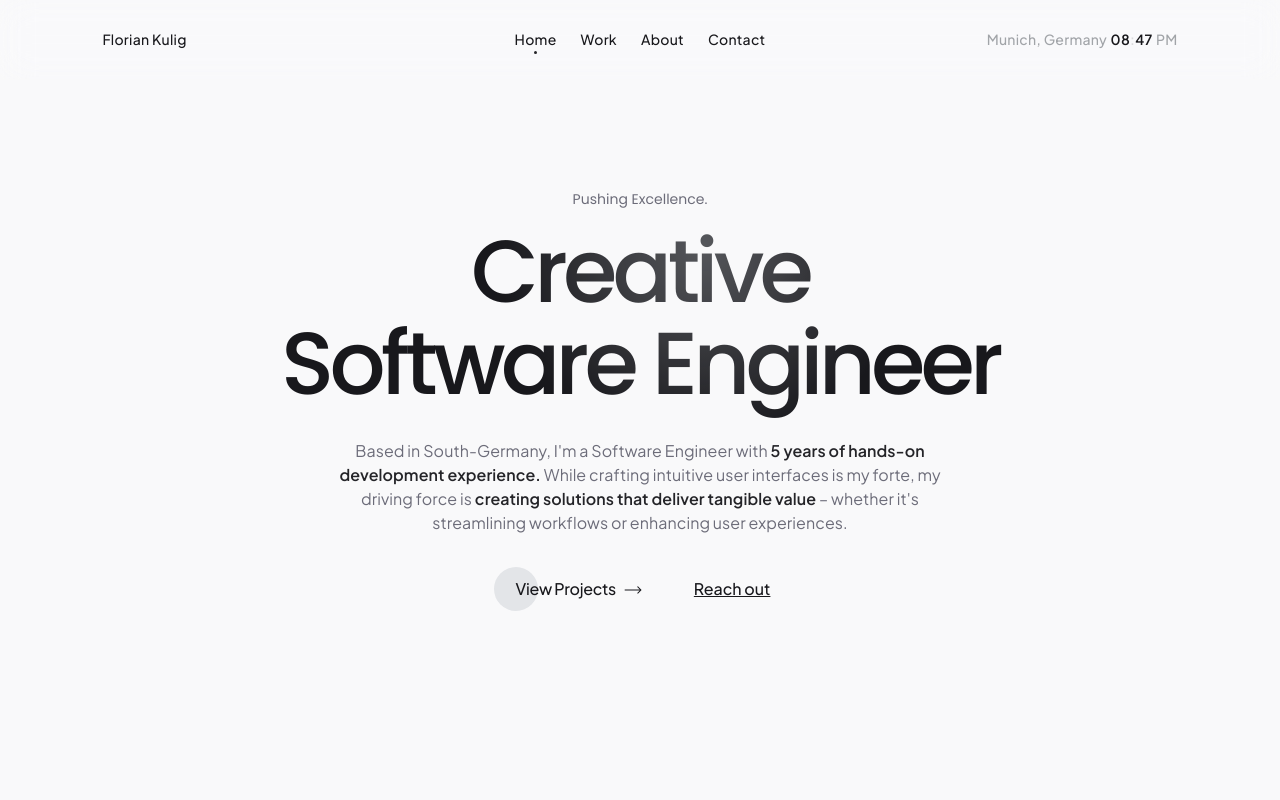
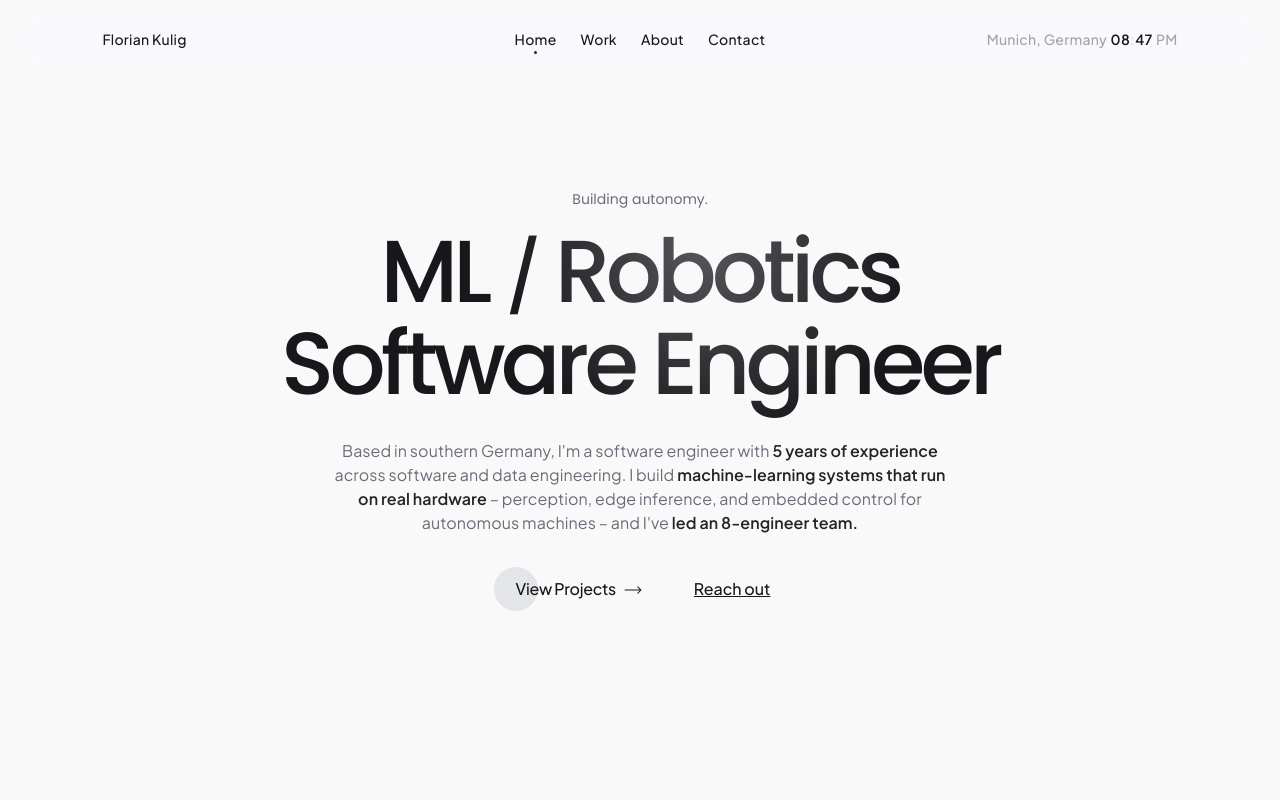
Before and after one commit to floriankulig/portfolio-new, a Next.js app: page / in a window 1280 px wide. Shown: the top 800 px of the page. Built offline with nearby package versions, Linux system fonts and the light colour scheme.

Commit message:
feat: reposition hero headline and bio toward ML and robotics

```diff
--- a/src/components/home/Hero.tsx
+++ b/src/components/home/Hero.tsx
@@ -63,6 +63,10 @@ const StyledHeroSection = styled(motion.section)`
       letter-spacing: -0.045em;
       font-size: 15vw;
     }
+
+    span {
+      font-size: 0.8em;
+    }
   }
 
   p {
@@ -114,26 +118,29 @@ export const Hero = () => {
   });
   const mobileDescription = (
     <>
-      I&apos;m a Software Engineer with{" "}
-      <b>{YEARS_OF_EXPERIENCE} years of experience.</b> While crafting intuitive
-      user interfaces is my forte, my driving force is{" "}
-      <b>creating solutions that deliver tangible value. </b>
+      I&apos;m a software engineer with{" "}
+      <b>{YEARS_OF_EXPERIENCE} years of experience.</b> I build{" "}
+      <b>machine-learning systems that run on real hardware</b> – perception,
+      edge inference, and embedded control for autonomous machines.
     </>
   );
   const description = (
     <>
-      Based in South-Germany, I&apos;m a Software Engineer with{" "}
-      <b>{YEARS_OF_EXPERIENCE} years of hands-on development experience.</b>{" "}
-      While crafting intuitive user interfaces is my forte, my driving force is{" "}
-      <b>creating solutions that deliver tangible value </b>– whether it&apos;s
-      streamlining workflows or enhancing user experiences.
+      Based in southern Germany, I&apos;m a software engineer with{" "}
+      <b>{YEARS_OF_EXPERIENCE} years of experience</b> across software and data
+      engineering. I build{" "}
+      <b>machine-learning systems that run on real hardware</b> – perception,
+      edge inference, and embedded control for autonomous machines – and
+      I&apos;ve <b>led an 8-engineer team.</b>
     </>
   );
   return (
     <StyledHeroSection className="main-col" ref={sectionRef}>
       <TextAnimation startDelay={0.75} />
       <h1>
-        Creative <br /> Software Engineer
+        ML <span>/</span> Robotics
+        <br />
+        Software Engineer
       </h1>
       <p>{isMobile ? mobileDescription : description}</p>
       <StyledButtons>
@@ -204,9 +211,9 @@ interface TextAnimationProps {
 }
 const TextAnimation: React.FC<TextAnimationProps> = ({ startDelay = 0.1 }) => {
   const sentences = [
-    "Driving Experiences.",
     "Pushing Excellence.",
-    "Engineering Brilliance.",
+    "Building autonomy.",
+    "Engineering Intelligence.",
   ];
   const changeSeconds = 4.5;
   const time = useTime();
```
